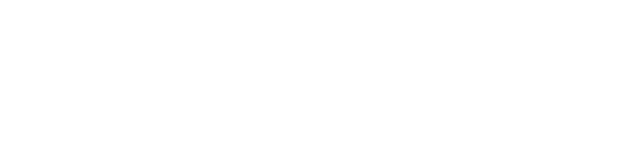
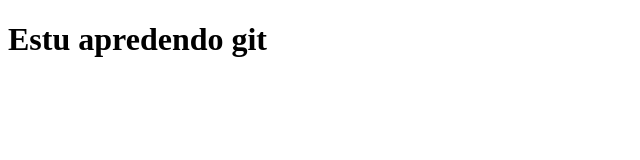
Before and after one commit to gugomesx10/tutorial-git, a plain HTML site: page index.html in a window 1280 px wide. Shown: the whole page, without its empty margins (0-640 px from the left). Drawn offline with Linux system fonts and the light colour scheme.

Commit message:
Criei título e parágrafo

```diff
--- a/index.html
+++ b/index.html
@@ -6,6 +6,6 @@
     <title>Tutorial de Git</title>
 </head>
 <body>
-
+    <h1>Estu apredendo git</h1>
 </body>
 </html>
```
